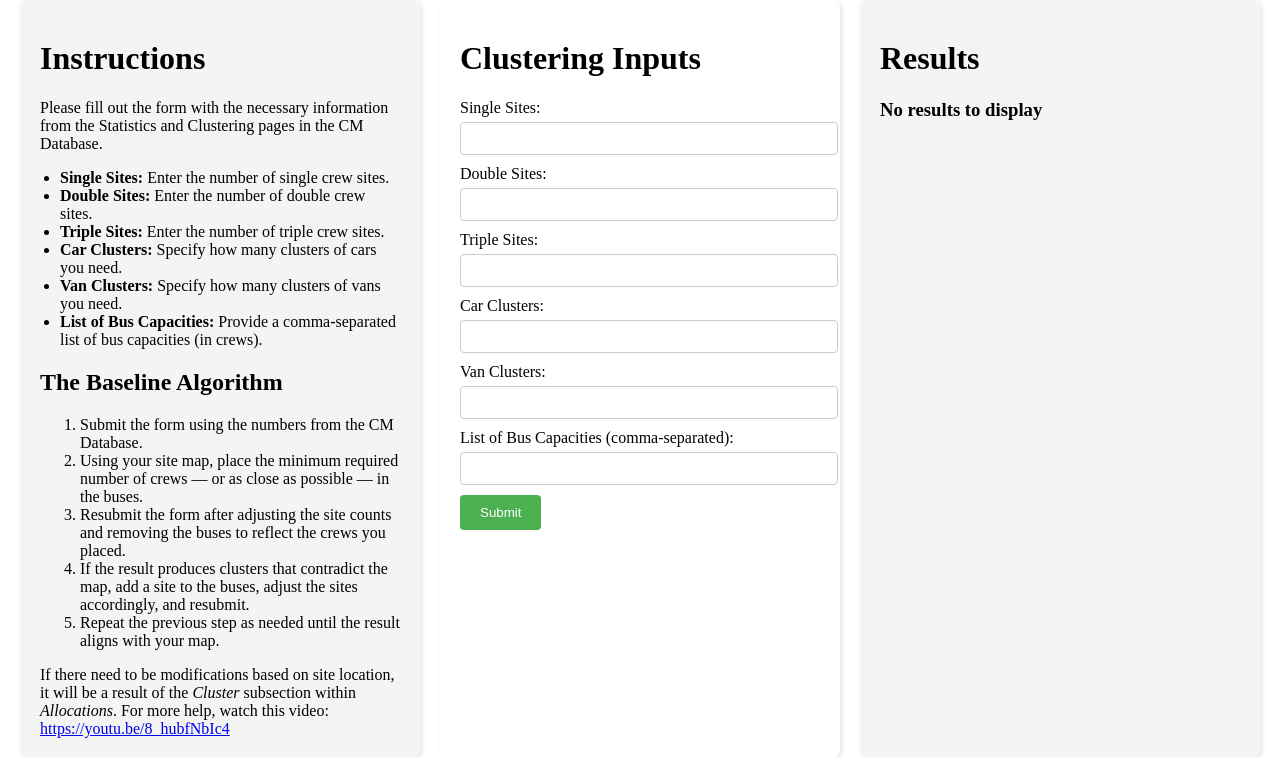
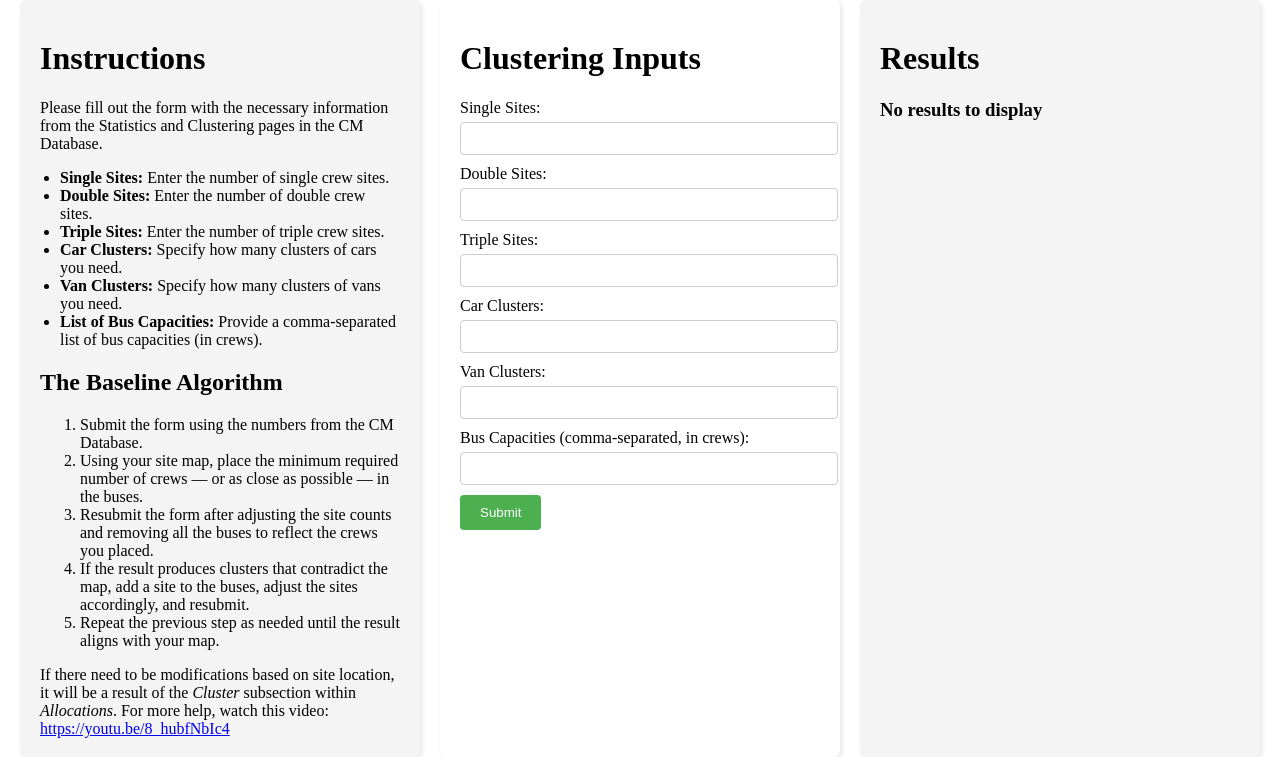
Before and after one commit to cbmckinstry/Clustering, a Flask app: page / in a window 1280 px wide. Shown: the part 21-778 px from the top of the page. Run offline with Flask 3, Linux system fonts and the light colour scheme.

Commit message:
Updated Directions

```diff
--- a/templates/index.html
+++ b/templates/index.html
@@ -103,7 +103,7 @@
         <ol>
             <li>Submit the form using the numbers from the CM Database.</li>
             <li>Using your site map, place the minimum required number of crews — or as close as possible — in the buses.</li>
-            <li>Resubmit the form after adjusting the site counts and removing the buses to reflect the crews you placed.</li>
+            <li>Resubmit the form after adjusting the site counts and removing all the buses to reflect the crews you placed.</li>
             <li>If the result produces clusters that contradict the map, add a site to the buses, adjust the sites accordingly, and resubmit.</li>
             <li>Repeat the previous step as needed until the result aligns with your map.</li>
         </ol>
@@ -131,7 +131,7 @@
             <label for="int5">Van Clusters:</label>
             <input type="number" id="int5" name="int5" value="{{ request.form['int5'] if request.form['int5'] else '' }}" ><br>
 
-            <label for="int_list">List of Bus Capacities (comma-separated):</label>
+            <label for="int_list">Bus Capacities (comma-separated, in crews):</label>
             <input type="text" id="int_list" name="int_list" value="{{ request.form['int_list'] if request.form['int_list'] else '' }}" ><br>
 
             <input type="submit" value="Submit">
```
